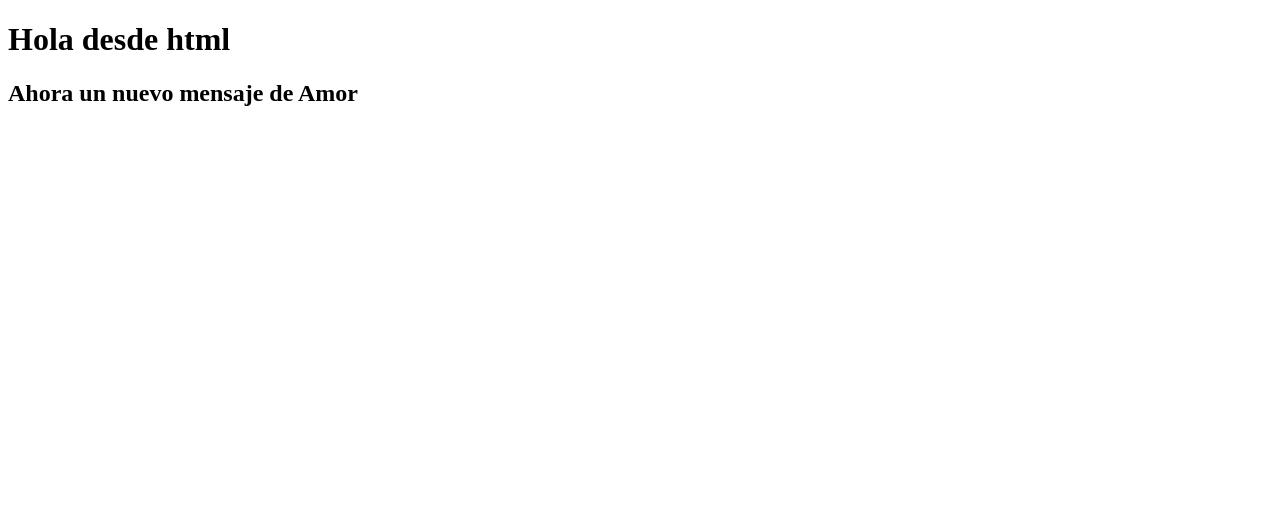
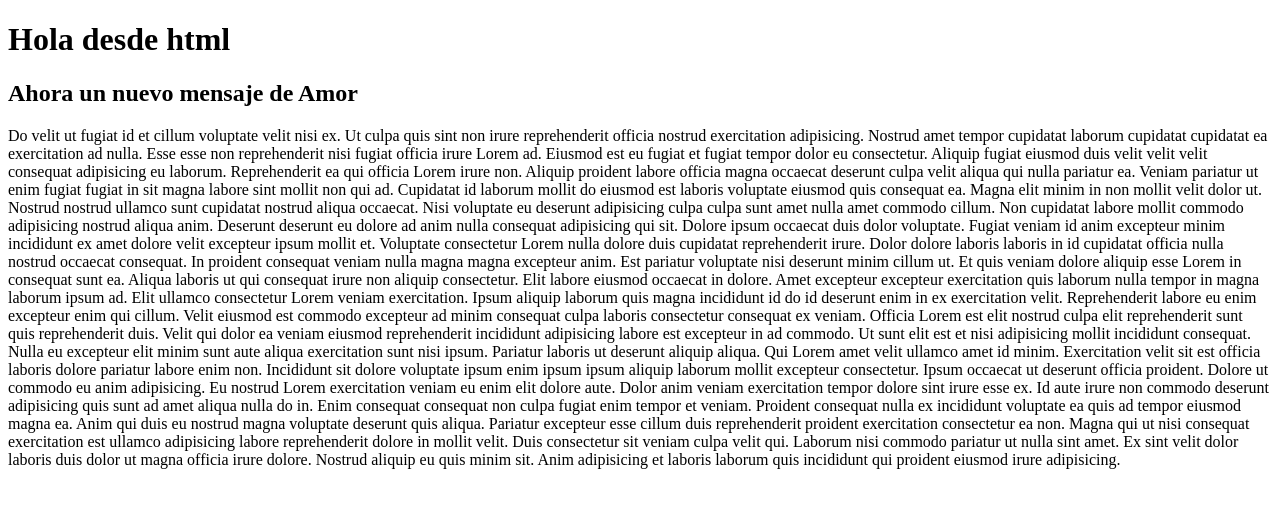
Before and after one commit to Elice2021/PaginaWeb, a plain HTML site: page index.html in a window 1280 px wide. Drawn offline with Linux system fonts and the light colour scheme.

Commit message:
Correccion parrafo al insertar Lorem ipsum

```diff
--- a/index.html
+++ b/index.html
@@ -1,8 +1,5 @@
 <!DOCTYPE html>
-<!--[if lt IE 7]>      <html class="no-js lt-ie9 lt-ie8 lt-ie7"> <![endif]-->
-<!--[if IE 7]>         <html class="no-js lt-ie9 lt-ie8"> <![endif]-->
-<!--[if IE 8]>         <html class="no-js lt-ie9"> <![endif]-->
-<!--[if gt IE 8]>      <html class="no-js"> <!--<![endif]-->
+
 <html>
     <head>
         <meta charset="utf-8">
@@ -15,6 +12,24 @@
     <body>
            <h1> Hola desde html </h1>
            <h2> Ahora un nuevo mensaje de Amor </h2>
+           <p>Do velit ut fugiat id et cillum voluptate velit nisi ex. Ut culpa quis sint non irure reprehenderit officia nostrud exercitation adipisicing. Nostrud amet tempor cupidatat laborum cupidatat cupidatat ea exercitation ad nulla. Esse esse non reprehenderit nisi fugiat officia irure Lorem ad. Eiusmod est eu fugiat et fugiat tempor dolor eu consectetur.
 
+Aliquip fugiat eiusmod duis velit velit velit consequat adipisicing eu laborum. Reprehenderit ea qui officia Lorem irure non. Aliquip proident labore officia magna occaecat deserunt culpa velit aliqua qui nulla pariatur ea. Veniam pariatur ut enim fugiat fugiat in sit magna labore sint mollit non qui ad. Cupidatat id laborum mollit do eiusmod est laboris voluptate eiusmod quis consequat ea. Magna elit minim in non mollit velit dolor ut. Nostrud nostrud ullamco sunt cupidatat nostrud aliqua occaecat.
+
+Nisi voluptate eu deserunt adipisicing culpa culpa sunt amet nulla amet commodo cillum. Non cupidatat labore mollit commodo adipisicing nostrud aliqua anim. Deserunt deserunt eu dolore ad anim nulla consequat adipisicing qui sit. Dolore ipsum occaecat duis dolor voluptate. Fugiat veniam id anim excepteur minim incididunt ex amet dolore velit excepteur ipsum mollit et.
+
+Voluptate consectetur Lorem nulla dolore duis cupidatat reprehenderit irure. Dolor dolore laboris laboris in id cupidatat officia nulla nostrud occaecat consequat. In proident consequat veniam nulla magna magna excepteur anim. Est pariatur voluptate nisi deserunt minim cillum ut.
+
+Et quis veniam dolore aliquip esse Lorem in consequat sunt ea. Aliqua laboris ut qui consequat irure non aliquip consectetur. Elit labore eiusmod occaecat in dolore. Amet excepteur excepteur exercitation quis laborum nulla tempor in magna laborum ipsum ad. Elit ullamco consectetur Lorem veniam exercitation. Ipsum aliquip laborum quis magna incididunt id do id deserunt enim in ex exercitation velit. Reprehenderit labore eu enim excepteur enim qui cillum.
+
+Velit eiusmod est commodo excepteur ad minim consequat culpa laboris consectetur consequat ex veniam. Officia Lorem est elit nostrud culpa elit reprehenderit sunt quis reprehenderit duis. Velit qui dolor ea veniam eiusmod reprehenderit incididunt adipisicing labore est excepteur in ad commodo.
+
+Ut sunt elit est et nisi adipisicing mollit incididunt consequat. Nulla eu excepteur elit minim sunt aute aliqua exercitation sunt nisi ipsum. Pariatur laboris ut deserunt aliquip aliqua. Qui Lorem amet velit ullamco amet id minim.
+
+Exercitation velit sit est officia laboris dolore pariatur labore enim non. Incididunt sit dolore voluptate ipsum enim ipsum ipsum aliquip laborum mollit excepteur consectetur. Ipsum occaecat ut deserunt officia proident. Dolore ut commodo eu anim adipisicing. Eu nostrud Lorem exercitation veniam eu enim elit dolore aute. Dolor anim veniam exercitation tempor dolore sint irure esse ex.
+
+Id aute irure non commodo deserunt adipisicing quis sunt ad amet aliqua nulla do in. Enim consequat consequat non culpa fugiat enim tempor et veniam. Proident consequat nulla ex incididunt voluptate ea quis ad tempor eiusmod magna ea. Anim qui duis eu nostrud magna voluptate deserunt quis aliqua.
+
+Pariatur excepteur esse cillum duis reprehenderit proident exercitation consectetur ea non. Magna qui ut nisi consequat exercitation est ullamco adipisicing labore reprehenderit dolore in mollit velit. Duis consectetur sit veniam culpa velit qui. Laborum nisi commodo pariatur ut nulla sint amet. Ex sint velit dolor laboris duis dolor ut magna officia irure dolore. Nostrud aliquip eu quis minim sit. Anim adipisicing et laboris laborum quis incididunt qui proident eiusmod irure adipisicing.</p>
     </body>
 </html>
```
